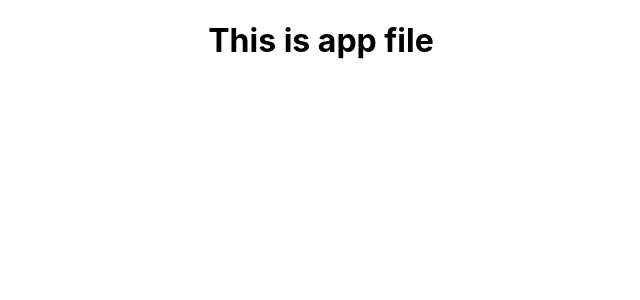
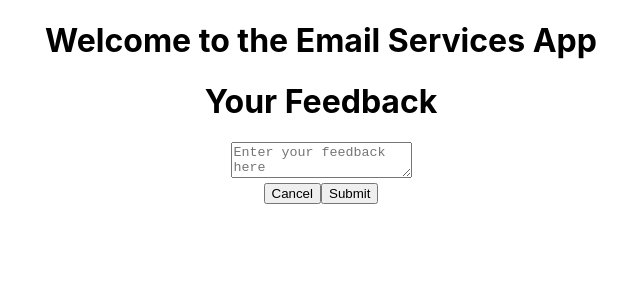
Before and after one commit to TheCodingFreakj/email_services, a React (Create React App) app: page / in a window 1280 px wide. Shown: the top 300 px of the page, without its empty margins (319-959 px from the left). Built offline with nearby package versions, Linux system fonts and the light colour scheme.

Commit message:
second commit

```diff
--- a/package.json
+++ b/package.json
@@ -6,6 +6,7 @@
     "@testing-library/jest-dom": "^5.11.10",
     "@testing-library/react": "^11.2.6",
     "@testing-library/user-event": "^12.8.3",
+    "emailjs-com": "^2.6.4",
     "react": "^17.0.2",
     "react-dom": "^17.0.2",
     "react-scripts": "4.0.3",
--- a/public/index.html
+++ b/public/index.html
@@ -39,5 +39,11 @@
       To begin the development, run `npm start` or `yarn start`.
       To create a production bundle, use `npm run build` or `yarn build`.
     -->
+    <!-- <script type="text/javascript" src="https://cdn.jsdelivr.net/npm/emailjs-com@2/dist/email.min.js"></script>
+    <script type="text/javascript">
+    (function() {
+    emailjs.init("user_d76y5UNtsWcmzoRNMEJkv");
+    })();
+    </script> -->
   </body>
 </html>
--- a/src/App.js
+++ b/src/App.js
@@ -1,13 +1,16 @@
 import "./App.css";
-
-//https://circleci.com/blog/continuous-integration-with-code-climates-automated-code-review/
-//https://www.freecodecamp.org/news/how-to-set-up-continuous-integration-and-deployment-for-your-react-app-d09ae4525250/
-function App() {
+import EmailServices from "./components/emailservices";
+const App = () => {
   return (
     <div className="App">
-      <h1>This is app file</h1>
+      <h1>Welcome to the Email Services App</h1>
+
+      <EmailServices />
     </div>
   );
-}
+};
+
+//https://dashboard.emailjs.com/sign-in
+//https://sheelahb.com/blog/how-to-send-email-from-react-without-a-backend/
 
 export default App;
--- /dev/null
+++ b/src/components/emailservices.js
@@ -0,0 +1,97 @@
+import React, { useState } from "react";
+import emailjs from "emailjs-com";
+
+import { init } from "emailjs-com";
+init("user_d76y5UNtsWcmzoRNMEJkv");
+
+const EmailServices = () => {
+  console.log(process.env);
+  const [feedback, setFeedback] = useState("");
+  const [formSubmitted, setFormSubmitted] = useState(false);
+  const [formSubmitSuccessful, setFormSubmitSuccessful] = useState(false);
+
+  const senderEmail = "sender@example.com";
+
+  const handleChange = (event) => {
+    setFeedback(event.target.value);
+  };
+
+  const handleCancel = () => {
+    setFeedback("");
+  };
+
+  const handleSubmit = (event) => {
+    event.preventDefault();
+
+    const receiverEmail = process.env.REACT_APP_EMAILJS_RECEIVER;
+    const templateId = process.env.REACT_APP_EMAILJS_TEMPLATEID;
+    const user = process.env.REACT_APP_EMAILJS_USERID;
+
+    sendfeedback({
+      templateId,
+      senderEmail,
+      receiverEmail,
+      feedback,
+      user,
+    });
+
+    setFormSubmitted(true);
+  };
+
+  const sendfeedback = ({
+    templateId,
+    senderEmail,
+    receiverEmail,
+    feedback,
+    user,
+  }) => {
+    emailjs
+      .send(
+        "default_service",
+        templateId,
+        {
+          senderEmail,
+          receiverEmail,
+          feedback,
+        },
+        user
+      )
+      .then((res) => {
+        if (res.status === 200) {
+          setFormSubmitSuccessful(true);
+        }
+      })
+      // Handle errors here however you like
+      .catch((err) => console.error("Failed to send feedback. Error: ", err));
+  };
+
+  if (formSubmitted && formSubmitSuccessful) {
+    return <h2>Thank You! Your submission was sent.</h2>;
+  }
+  return (
+    <form className="feedback-form" onSubmit={handleSubmit}>
+      <h1>Your Feedback</h1>
+      <textarea
+        className="text-input"
+        id="feedback-entry"
+        name="feedback-entry"
+        onChange={handleChange}
+        placeholder="Enter your feedback here"
+        required
+        value={feedback}
+      />
+
+      <div className="btn-group">
+        <button className="btn btn--cancel" onClick={handleCancel}>
+          Cancel
+        </button>
+        <input type="submit" value="Submit" className="btn btn--submit" />
+      </div>
+    </form>
+  );
+};
+
+// pallavi75@sandbox2a1c29981e4141e4af17d83d40e64c3c.mailgun.org
+
+//pallavi75@sandbox2a1c29981e4141e4af17d83d40e64c3c.mailgun.org
+export default EmailServices;
```
Also changed, not shown: 2 other files (tests, documents, lock files or other folders).
